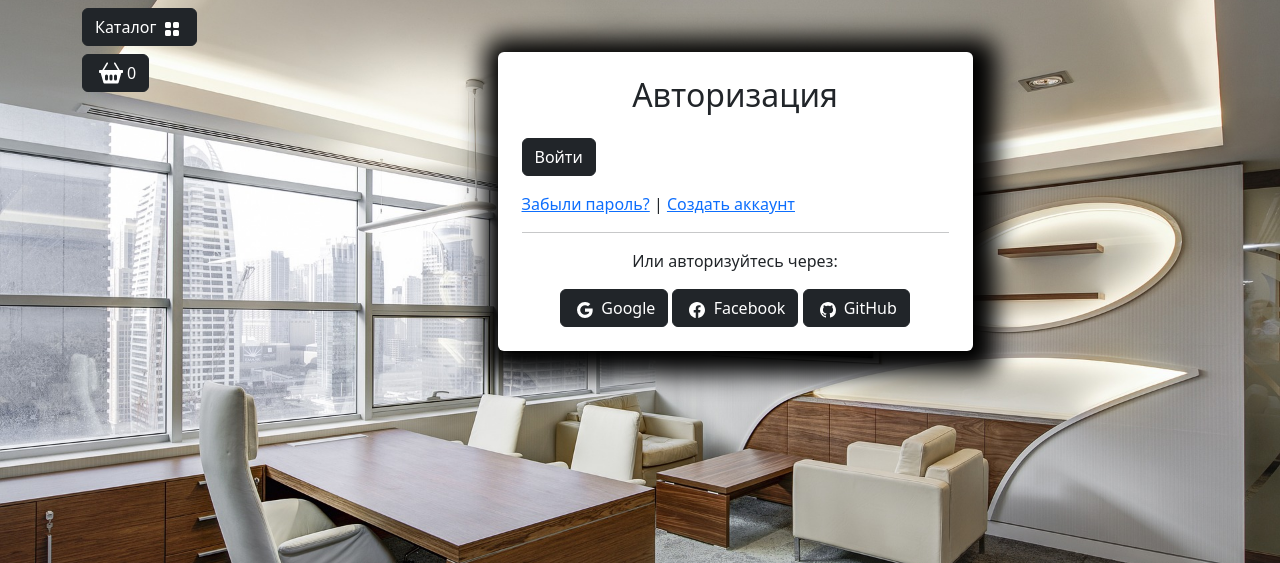
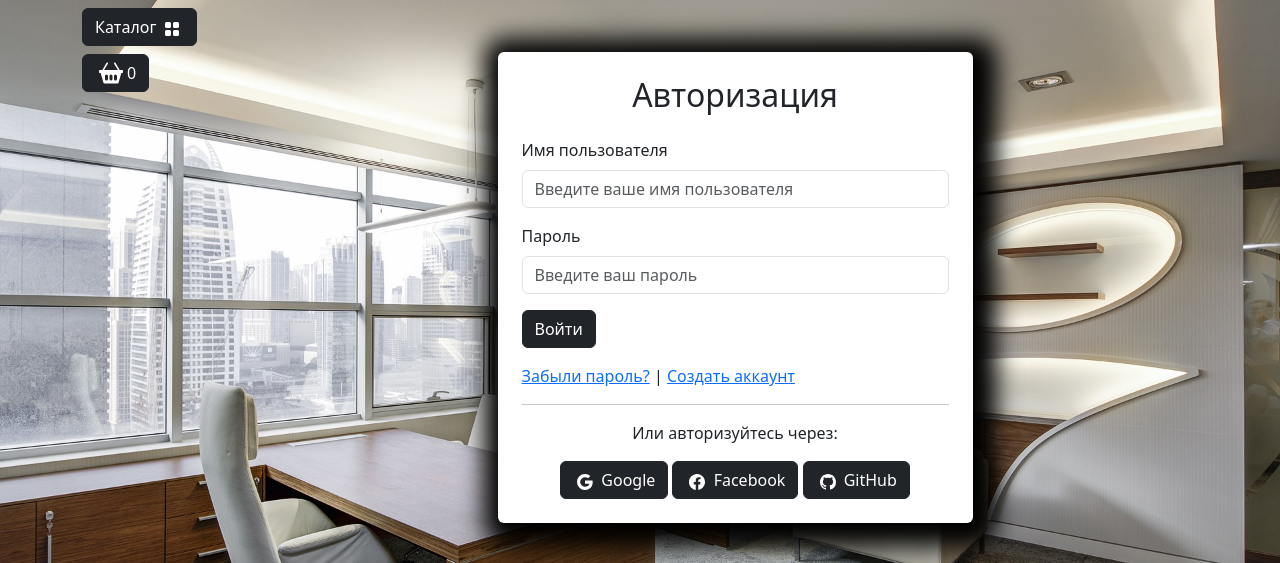
Before and after one commit to iDmitryMartynov/Online_strore_Django4.2, a Django app: page /user/login in a window 1280 px wide. Shown: the part 56-619 px from the top of the page. Run offline with Django 4.2, Linux system fonts and the light colour scheme; data comes from the database, SQL or seed files in the repository; some libraries are stand-ins or nearby versions.

Commit message:
Improve login form

```diff
--- a/templates/base.html
+++ b/templates/base.html
@@ -179,6 +179,7 @@
                 </div>
                 <div class="col-lg-10">
                     <!-- Контент на странице -->
+                    {% include "includes/notifications.html" %}
                     {% block content %}{% endblock %}
                 </div>
             </div>
--- /dev/null
+++ b/templates/includes/notifications.html
@@ -0,0 +1,14 @@
+{% load static %}
+
+{% if form.non_field_errors %}
+<div class="container mt-4">
+    <div class="row justify-content-center">
+        <div class="col-md-6">
+            <div class="alert alert-danger alert-dismissible fade show custom-shadow" role="alert">
+                {{form.non_field_errors}}
+                <button type="button" class="btn-close" data-bs-dismiss="alert" aria-label="Close"></button>
+            </div>
+        </div>
+    </div>
+</div>
+{% endif %}
--- a/users/forms.py
+++ b/users/forms.py
@@ -4,17 +4,24 @@ from django.contrib.auth.forms import AuthenticationForm
 from users.models import User
 
 class UserLoginForm(AuthenticationForm):
-    username = forms.CharField(
-        label='Имя',
-        widget=forms.TextInput(attrs={"autofocus": True,
-                                      'class':'form-control',
-                                      'placeholder':'Введите ваше имя пользователя'})
-    )
-    password = forms.CharField(
-        label='Пароль',
-        widget=forms.PasswordInput(attrs={"autocomplete": "current-password",
-                                        'class':'form-control',
-                                        'placeholder':'Введите ваш пароль'}),
-    )
+
     class Meta:
         model = User
+        fields = ['username', 'password']
+
+    username = forms.CharField()
+    password = forms.CharField()
+
+
+    # username = forms.CharField(
+    #     label='Имя',
+    #     widget=forms.TextInput(attrs={"autofocus": True,
+    #                                   'class':'form-control',
+    #                                   'placeholder':'Введите ваше имя пользователя'})
+    # )
+    # password = forms.CharField(
+    #     label='Пароль',
+    #     widget=forms.PasswordInput(attrs={"autocomplete": "current-password",
+    #                                     'class':'form-control',
+    #                                     'placeholder':'Введите ваш пароль'}),
+    # )
--- a/users/templates/users/login.html
+++ b/users/templates/users/login.html
@@ -11,6 +11,14 @@
                 <form action='{% url "user:login" %}' method='post'>
                     {% csrf_token %}
 
+                     <div class="mb-3">
+                        <label for="id_username" class="form-label">Имя пользователя</label>
+                        <input type="text" class="form-control" value="{% if form.username.value %} {{ form.username.value }} {% endif %}" name="username" id="id_username" placeholder="Введите ваше имя пользователя" required>
+                    </div>
+                    <div class="mb-3">
+                        <label for="id_password" class="form-label">Пароль</label>
+                        <input type="password" class="form-control" name="password" id="id_password" placeholder="Введите ваш пароль" required>
+                    </div>
 
                     {% comment %} {% for item in form %}
                     <div class="mb-3">
```
